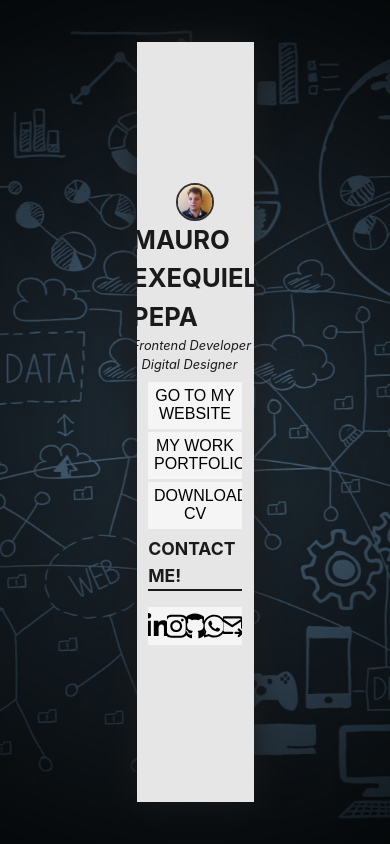
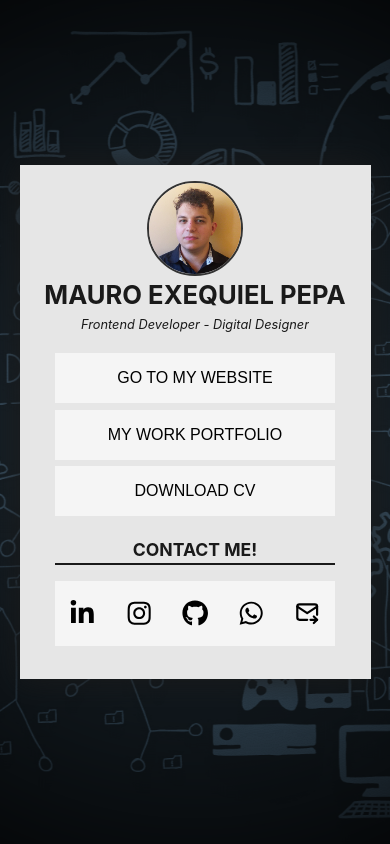
Before and after one commit to PEPAXD/LinkTree_DevMp, a React (Vite) app: page / in a window 390 px wide. Built offline with nearby package versions, Linux system fonts and the light colour scheme.

Commit message:
responsive

```diff
--- a/src/components/styles/App.scss
+++ b/src/components/styles/App.scss
@@ -50,7 +50,7 @@
   flex-direction: column;
   align-items: center;
 
-  padding: 5%;
+  margin: 1rem;
 
   font-size: 0.8em;
   color: #1a1a1a;
@@ -104,3 +104,28 @@
   }
 
 }
+
+
+
+@media screen and (max-width: 1200px){
+  .container{
+    width: 50%;
+    height: auto;
+  }
+}
+
+@media screen and (max-width: 1000px){
+  .container{
+    width: 70%;
+    height: auto;
+
+  }
+}
+
+@media screen and (max-width: 800px){
+  .container{
+    width: 90%;
+    height: auto;
+
+  }
+}
--- a/src/components/styles/LinkButton.scss
+++ b/src/components/styles/LinkButton.scss
@@ -1,8 +1,8 @@
 .LinkButton{
 
     width: 80%;
-    padding: 5%;
-    margin: 1%;
+    padding: 1rem 0rem;
+    margin: 0.2rem 0rem;
 
     background-color: #f5f5f5;
 
--- a/src/components/styles/SocialButton.scss
+++ b/src/components/styles/SocialButton.scss
@@ -5,7 +5,7 @@
     align-items: center;
 
     margin: 1rem 0rem;
-    padding: 6%;
+    padding: 1.2rem;
 
 
     background-color: #f5f5f5;
```
